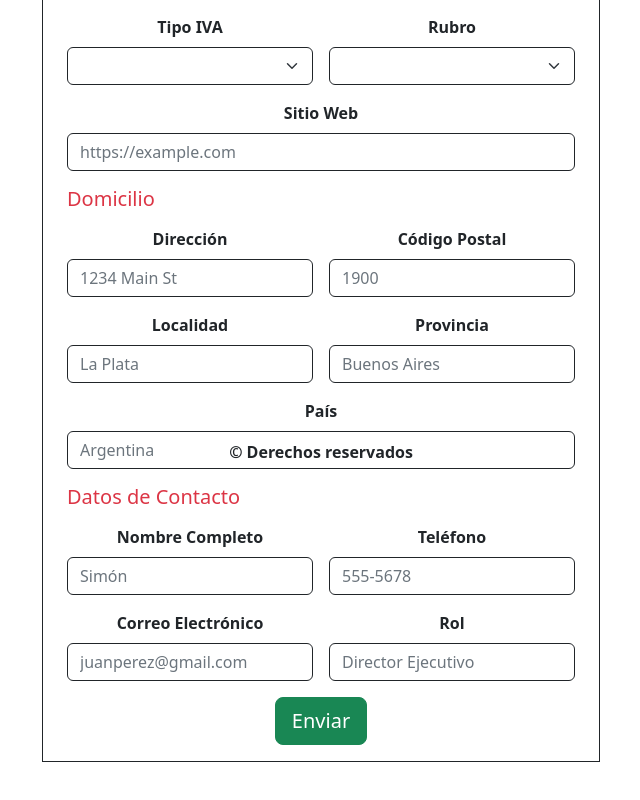
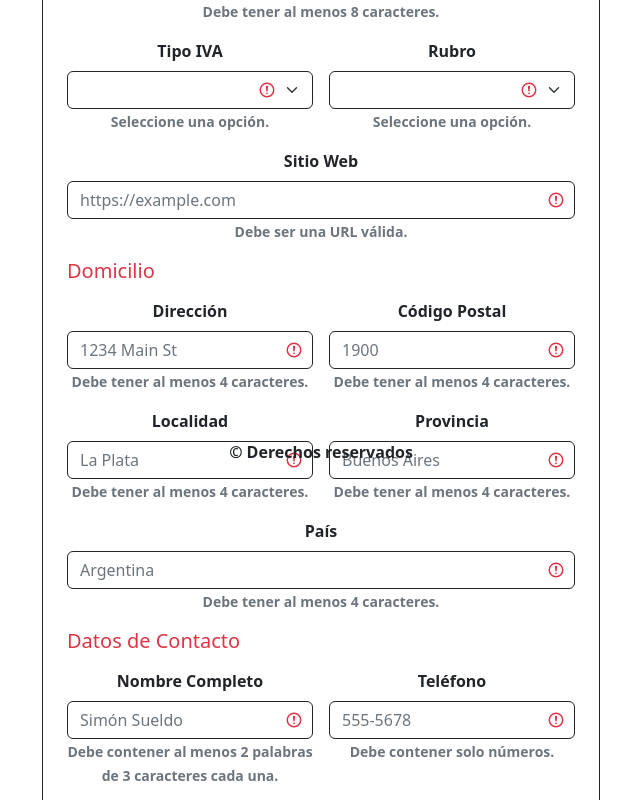
Before and after one commit to SimonS89/IntegradorAsj, an Angular app in the folder SUELDO-INTEGRADOR-ANGULAR/my-app/: page /proveedores/form-proveedores in a window 1280 px wide. Shown: the part 320-1120 px from the top of the page, without its empty margins (319-959 px from the left). Built offline with nearby package versions, Linux system fonts and the light colour scheme.

Commit message:
validations and update from proveedores

```diff
--- a/SUELDO-INTEGRADOR-ANGULAR/my-app/src/app/components/orden-compra/lista-orden-compra/lista-orden-compra.component.html
+++ b/SUELDO-INTEGRADOR-ANGULAR/my-app/src/app/components/orden-compra/lista-orden-compra/lista-orden-compra.component.html
@@ -5,7 +5,7 @@
   <a
     type="button"
     class="btnAdd fw-bolder col-3 btn btn-success"
-    routerLink="/form-ordenes-compra"
+    routerLink="/ordenes-compra/form-ordenes-compra"
     routerLinkActive="router-link-active"
   >
     <fa-icon [icon]="faCreditCard" class="me-3"></fa-icon
--- a/SUELDO-INTEGRADOR-ANGULAR/my-app/src/app/components/productos/lista-productos/lista-productos.component.html
+++ b/SUELDO-INTEGRADOR-ANGULAR/my-app/src/app/components/productos/lista-productos/lista-productos.component.html
@@ -3,7 +3,7 @@
 </div>
 <div class="row justify-content-center mb-3 align-items-center">
   <a
-    [routerLink]="['/form-productos']"
+    routerLink="/productos/form-productos"
     routerLinkActive="router-link-active"
     type="button"
     class="btnAdd fw-bolder col-3 btn btn-success"
@@ -27,7 +27,7 @@
     <tr class="align-middle" *ngFor="let producto of productos">
       <td>{{ producto.id }}</td>
       <td>{{ producto.nombre }}</td>
-      <td>{{ producto.Precio }}</td>
+      <td>{{ producto.precio }}</td>
       <td>{{ producto.descripcion }}</td>
       <td>{{ producto.categoria }}</td>
       <td class="d-flex justify-content-around">
--- a/SUELDO-INTEGRADOR-ANGULAR/my-app/src/app/components/proveedores/form-proveedores/form-proveedores.component.html
+++ b/SUELDO-INTEGRADOR-ANGULAR/my-app/src/app/components/proveedores/form-proveedores/form-proveedores.component.html
@@ -1,22 +1,31 @@
 <div class="row">
-  <h1 class="my-5">Formulario creación de Proveedores</h1>
+  <h1 class="my-5">Formulario Proveedores</h1>
 </div>
 <form
+  #proveedorForm="ngForm"
   class="row g-3 p-3 col-6 offset-3 border border-dark mb-5"
-  (ngSubmit)="onSubmit()"
-  #proveedorForm="ngForm"
+  (ngSubmit)="onSubmit(proveedorForm)"
 >
   <h5 class="text-start text-danger mt-0">Empresa</h5>
   <div class="col-md-12">
     <label for="inputRazonSocial" class="form-label">Razon social</label>
     <input
-      required
       type="text"
       class="form-control border border-dark"
       id="inputRazonSocial"
       name="razonSocial"
-      [(ngModel)]="razonSocial"
+      [(ngModel)]="proveedor.razonSocial"
+      #razonSocial="ngModel"
+      required
+      minlength="8"
+      [ngClass]="razonSocial.errors ? 'is-invalid' : 'is-valid'"
     />
+    <div
+      class="col-auto"
+      *ngIf="razonSocial.errors?.['minlength'] || razonSocial.errors"
+    >
+      <span class="form-text"> Debe tener al menos 8 caracteres. </span>
+    </div>
   </div>
   <div class="col-md-6">
     <label for="inputTipoIva" class="form-label">Tipo IVA</label>
@@ -25,13 +34,18 @@
       id="inputTipoIva"
       class="form-select border border-dark"
       name="tipoIva"
-      [(ngModel)]="tipoIva"
+      [(ngModel)]="proveedor.tipoIva"
+      #tipoIva="ngModel"
+      [ngClass]="tipoIva.errors ? 'is-invalid' : 'is-valid'"
     >
       <option selected>Responsable Inscripto</option>
       <option>Monotributista</option>
       <option>Exento</option>
       <option>Consumidor Final</option>
     </select>
+    <div class="col-auto" *ngIf="tipoIva.errors">
+      <span class="form-text"> Seleccione una opción. </span>
+    </div>
   </div>
   <div class="col-md-6">
     <label for="inputRubro" class="form-label">Rubro</label>
@@ -40,7 +54,9 @@
       id="inputRubro"
       class="form-select border border-dark"
       name="rubro"
-      [(ngModel)]="rubro"
+      [(ngModel)]="proveedor.rubro"
+      #rubro="ngModel"
+      [ngClass]="rubro.errors ? 'is-invalid' : 'is-valid'"
     >
       <option selected>Tecnología</option>
       <option>Alimentación</option>
@@ -48,6 +64,9 @@
       <option>Salud</option>
       <option>Educación</option>
     </select>
+    <div class="col-auto" *ngIf="rubro.errors">
+      <span class="form-text"> Seleccione una opción. </span>
+    </div>
   </div>
   <div class="col-md-12">
     <label for="inputSitioWeb" class="form-label">Sitio Web</label>
@@ -58,120 +77,214 @@
       id="inputSitioWeb"
       placeholder="https://example.com"
       name="sitioWeb"
-      [(ngModel)]="sitioWeb"
+      [(ngModel)]="proveedor.sitioWeb"
+      pattern="https?://.+"
+      #sitioWeb="ngModel"
+      [ngClass]="sitioWeb.errors ? 'is-invalid' : 'is-valid'"
     />
+    <div
+      class="col-auto"
+      *ngIf="sitioWeb.errors?.['pattern'] || sitioWeb.errors"
+    >
+      <span class="form-text">Debe ser una URL válida.</span>
+    </div>
   </div>
   <h5 class="text-start text-danger mt-3 mb-0">Domicilio</h5>
   <div class="col-6">
     <label for="inputDireccion" class="form-label">Dirección</label>
     <input
       required
+      minlength="4"
       type="text"
       class="form-control border border-dark"
       id="inputDireccion"
       placeholder="1234 Main St"
       name="direccion"
-      [(ngModel)]="direccion"
+      [(ngModel)]="proveedor.domicilio.direccion"
+      #direccion="ngModel"
+      [ngClass]="direccion.errors ? 'is-invalid' : 'is-valid'"
     />
+    <div
+      class="col-auto"
+      *ngIf="direccion.errors?.['minlength'] || direccion.errors"
+    >
+      <span class="form-text">Debe tener al menos 4 caracteres.</span>
+    </div>
   </div>
   <div class="col-6">
     <label for="inputCP" class="form-label">Código Postal</label>
     <input
       required
+      minlength="4"
       type="text"
       class="form-control border border-dark"
       id="inputCP"
       placeholder="1900"
       name="codigoPostal"
-      [(ngModel)]="codigoPostal"
+      [(ngModel)]="proveedor.domicilio.codigoPostal"
+      #codigoPostal="ngModel"
+      [ngClass]="codigoPostal.errors ? 'is-invalid' : 'is-valid'"
     />
+    <div
+      class="col-auto"
+      *ngIf="codigoPostal.errors?.['minlength']||codigoPostal.errors"
+    >
+      <span class="form-text">Debe tener al menos 4 caracteres.</span>
+    </div>
   </div>
   <div class="col-6">
     <label for="inputLocalidad" class="form-label">Localidad</label>
     <input
       required
+      minlength="4"
       type="text"
       class="form-control border border-dark"
       id="inputLocalidad"
       placeholder="La Plata"
       name="localidad"
-      [(ngModel)]="localidad"
+      [(ngModel)]="proveedor.domicilio.localidad"
+      #localidad="ngModel"
+      [ngClass]="localidad.errors ? 'is-invalid' : 'is-valid'"
     />
+    <div
+      class="col-auto"
+      *ngIf="localidad.errors?.['minlength']||localidad.errors"
+    >
+      <span class="form-text">Debe tener al menos 4 caracteres.</span>
+    </div>
   </div>
   <div class="col-6">
     <label for="inputProvincia" class="form-label">Provincia</label>
     <input
       required
+      minlength="4"
       type="text"
       class="form-control border border-dark"
       id="inputProvincia"
       placeholder="Buenos Aires"
       name="provincia"
-      [(ngModel)]="provincia"
+      [(ngModel)]="proveedor.domicilio.provincia"
+      #provincia="ngModel"
+      [ngClass]="provincia.errors ? 'is-invalid' : 'is-valid'"
     />
+    <div
+      class="col-auto"
+      *ngIf="provincia.errors?.['minlength']||provincia.errors"
+    >
+      <span class="form-text">Debe tener al menos 4 caracteres.</span>
+    </div>
   </div>
   <div class="col-12">
     <label for="inputPais" class="form-label">País</label>
     <input
       required
+      minlength="4"
       type="text"
       class="form-control border border-dark"
       id="inputPais"
       placeholder="Argentina"
       name="pais"
-      [(ngModel)]="pais"
+      [(ngModel)]="proveedor.domicilio.pais"
+      #pais="ngModel"
+      [ngClass]="pais.errors ? 'is-invalid' : 'is-valid'"
     />
+    <div class="col-auto" *ngIf="pais.errors?.['minlength']||pais.errors">
+      <span class="form-text">Debe tener al menos 4 caracteres.</span>
+    </div>
   </div>
   <h5 class="text-start text-danger mt-3 mb-0">Datos de Contacto</h5>
   <div class="col-6">
     <label for="inputNombreCompleto" class="form-label">Nombre Completo</label>
     <input
       required
+      pattern="^[A-Za-zÁ-ú\s]{3,}(?:\s[A-Za-zÁ-ú\s]{3,})+$"
       type="text"
       class="form-control border border-dark"
       id="inputNombreCompleto"
-      placeholder="Simón"
+      placeholder="Simón Sueldo"
       name="nombreCompleto"
-      [(ngModel)]="nombreCompleto"
+      [(ngModel)]="proveedor.datosContacto.nombreCompleto"
+      #nombreCompleto="ngModel"
+      [ngClass]="nombreCompleto.errors ? 'is-invalid' : 'is-valid'"
     />
+    <div
+      class="col-auto"
+      *ngIf="nombreCompleto.errors?.['pattern']||nombreCompleto.errors"
+    >
+      <span class="form-text"
+        >Debe contener al menos 2 palabras de 3 caracteres cada una.</span
+      >
+    </div>
   </div>
   <div class="col-6">
     <label for="inputTelefono" class="form-label">Teléfono</label>
     <input
       required
+      pattern="^[0-9\-]+$"
       type="text"
       class="form-control border border-dark"
       id="inputTelefono"
       placeholder="555-5678"
       name="telefono"
-      [(ngModel)]="telefono"
+      [(ngModel)]="proveedor.datosContacto.telefono"
+      #telefono="ngModel"
+      [ngClass]="telefono.errors ? 'is-invalid' : 'is-valid'"
     />
+    <div class="col-auto" *ngIf="telefono.errors?.['pattern']||telefono.errors">
+      <span class="form-text">Debe contener solo números.</span>
+    </div>
   </div>
   <div class="col-6">
     <label for="inputEmail" class="form-label">Correo Electrónico</label>
     <input
       required
       type="email"
+      pattern="[a-zA-Z0-9._%+-]+@[a-zA-Z0-9.-]+\.[a-zA-Z]{2,}"
       class="form-control border border-dark"
       id="inputEmail"
       placeholder="juanperez@gmail.com"
       name="email"
-      [(ngModel)]="email"
+      [(ngModel)]="proveedor.datosContacto.email"
+      #email="ngModel"
+      [ngClass]="email.errors ? 'is-invalid' : 'is-valid'"
     />
+    <div class="col-auto" *ngIf="email.errors?.['pattern']||email.errors">
+      <span class="form-text"
+        >Debe tener un formato de correo electrónico válido.</span
+      >
+    </div>
   </div>
   <div class="col-6">
     <label for="inputRol" class="form-label">Rol</label>
     <input
       required
+      minlength="4"
       type="text"
       class="form-control border border-dark"
       id="inputRol"
       placeholder="Director Ejecutivo"
       name="rol"
-      [(ngModel)]="rol"
+      [(ngModel)]="proveedor.datosContacto.rol"
+      #rol="ngModel"
+      [ngClass]="rol.errors ? 'is-invalid' : 'is-valid'"
     />
+    <div class="col-auto" *ngIf="rol.errors?.['minlength']">
+      <span class="form-text">Debe tener al menos 4 caracteres.</span>
+    </div>
   </div>
   <div class="col-12">
-    <button type="submit" class="btn btn-success btn-lg">Enviar</button>
+    <button
+      type="submit"
+      class="btn btn-success btn-lg me-3"
+      [disabled]="!proveedorForm.valid"
+    >
+      Enviar
+    </button>
+    <button
+      class="btn btn-outline-danger btn-lg"
+      (click)="proveedorForm.reset()"
+    >
+      Vaciar
+    </button>
   </div>
 </form>
--- a/SUELDO-INTEGRADOR-ANGULAR/my-app/src/app/components/proveedores/form-proveedores/form-proveedores.component.ts
+++ b/SUELDO-INTEGRADOR-ANGULAR/my-app/src/app/components/proveedores/form-proveedores/form-proveedores.component.ts
@@ -1,62 +1,69 @@
-import { Component, ViewChild } from '@angular/core';
+import { Component, OnInit, ViewChild } from '@angular/core';
 import { ProveedorService } from 'src/app/services/proveedor.service';
-import { Router } from '@angular/router';
+import { ActivatedRoute, Router } from '@angular/router';
 import { NgForm } from '@angular/forms';
+import { Proveedor } from 'src/app/models/Proveedor';
 
 @Component({
   selector: 'app-form-proveedores',
   templateUrl: './form-proveedores.component.html',
   styleUrls: ['./form-proveedores.component.css'],
 })
-export class FormProveedoresComponent {
-  razonSocial: string = '';
-  tipoIva: string = '';
-  rubro: string = '';
-  sitioWeb: string = '';
-  direccion: string = '';
-  codigoPostal: string = '';
-  localidad: string = '';
-  provincia: string = '';
-  pais: string = '';
-  nombreCompleto: string = '';
-  telefono: string = '';
-  email: string = '';
-  rol: string = '';
-
-  @ViewChild('proveedorForm')
-  proveedorForm!: NgForm;
+export class FormProveedoresComponent implements OnInit {
+  proveedor: Proveedor = {
+    id: '',
+    razonSocial: '',
+    tipoIva: '',
+    rubro: '',
+    sitioWeb: '',
+    domicilio: {
+      direccion: '',
+      codigoPostal: '',
+      localidad: '',
+      provincia: '',
+      pais: '',
+    },
+    datosContacto: {
+      nombreCompleto: '',
+      telefono: '',
+      email: '',
+      rol: '',
+    },
+  };
 
   constructor(
     public proveedorService: ProveedorService,
-    private router: Router
+    private router: Router,
+    private route: ActivatedRoute
   ) {}
 
-  onSubmit() {
-    if (this.proveedorForm.valid) {
-      this.proveedorService.create({
-        id: `ID-${new Date().getTime().toString().slice(-6)}`,
-        razonSocial: this.razonSocial,
-        tipoIva: this.tipoIva,
-        rubro: this.rubro,
-        sitioWeb: this.sitioWeb,
-        domicilio: {
-          direccion: this.direccion,
-          codigoPostal: this.codigoPostal,
-          localidad: this.localidad,
-          provincia: this.provincia,
-          pais: this.pais,
-        },
-        datosContacto: {
-          nombreCompleto: this.nombreCompleto,
-          telefono: this.telefono,
-          email: this.email,
-          rol: this.rol,
-        },
-      });
-      this.router.navigate(['/proveedores']);
-    } else {
-      // Form is invalid, handle accordingly (show error messages, etc.)
-      console.log('Form is invalid. Please check all fields.');
+  ngOnInit(): void {
+    this.route.params.subscribe((data) => {
+      const id = data['id'];
+      const proveedorExistente = this.proveedorService.getById(id);
+      if (proveedorExistente) {
+        this.proveedor = { ...proveedorExistente };
+      }
+    });
+  }
+
+  onSubmit(form: NgForm) {
+    if (form.valid) {
+      if (this.proveedor.id) {
+        let confirmar = confirm(
+          `¿Desea editar el proveedor ${this.proveedor.id}?`
+        );
+        if (confirmar) {
+          this.proveedorService.update(this.proveedor);
+          this.router.navigate(['/proveedores']);
+        }
+      } else {
+        let confirmar = confirm('¿Desea dar de alta al nuevo proveedor?');
+        if (confirmar) {
+          this.proveedorService.create(this.proveedor);
+          this.router.navigate(['/proveedores']);
+        }
+      }
     }
   }
 }
--- a/SUELDO-INTEGRADOR-ANGULAR/my-app/src/app/components/proveedores/lista-proveedores/lista-proveedores.component.html
+++ b/SUELDO-INTEGRADOR-ANGULAR/my-app/src/app/components/proveedores/lista-proveedores/lista-proveedores.component.html
@@ -37,7 +37,11 @@
         >
           <fa-icon [icon]="faTrashCan" class="fw-bolder fs-5"></fa-icon>
         </button>
-        <button type="button" class="editBtn btn btn-outline-primary">
+        <button
+          type="button"
+          class="editBtn btn btn-outline-primary"
+          (click)="editarProveedor(proveedor.id)"
+        >
           <fa-icon [icon]="faPenToSquare" class="fw-bolder fs-5"></fa-icon>
         </button>
       </td>
--- /dev/null
+++ b/SUELDO-INTEGRADOR-ANGULAR/my-app/src/app/models/Proveedor.ts
@@ -0,0 +1,20 @@
+export interface Proveedor {
+  id: string;
+  razonSocial: string;
+  tipoIva: string;
+  rubro: string;
+  sitioWeb: string;
+  domicilio: {
+    direccion: string;
+    codigoPostal: string;
+    localidad: string;
+    provincia: string;
+    pais: string;
+  };
+  datosContacto: {
+    nombreCompleto: string;
+    telefono: string;
+    email: string;
+    rol: string;
+  };
+}
```
Also changed, not shown: SUELDO-INTEGRADOR-ANGULAR/my-app/src/app/app-routing.module.ts (+24 -9 lines), SUELDO-INTEGRADOR-ANGULAR/my-app/src/app/components/proveedores/lista-proveedores/lista-proveedores.component.ts (+17 -4 lines), SUELDO-INTEGRADOR-ANGULAR/my-app/src/app/services/proveedor.service.ts (+14 -3 lines).
